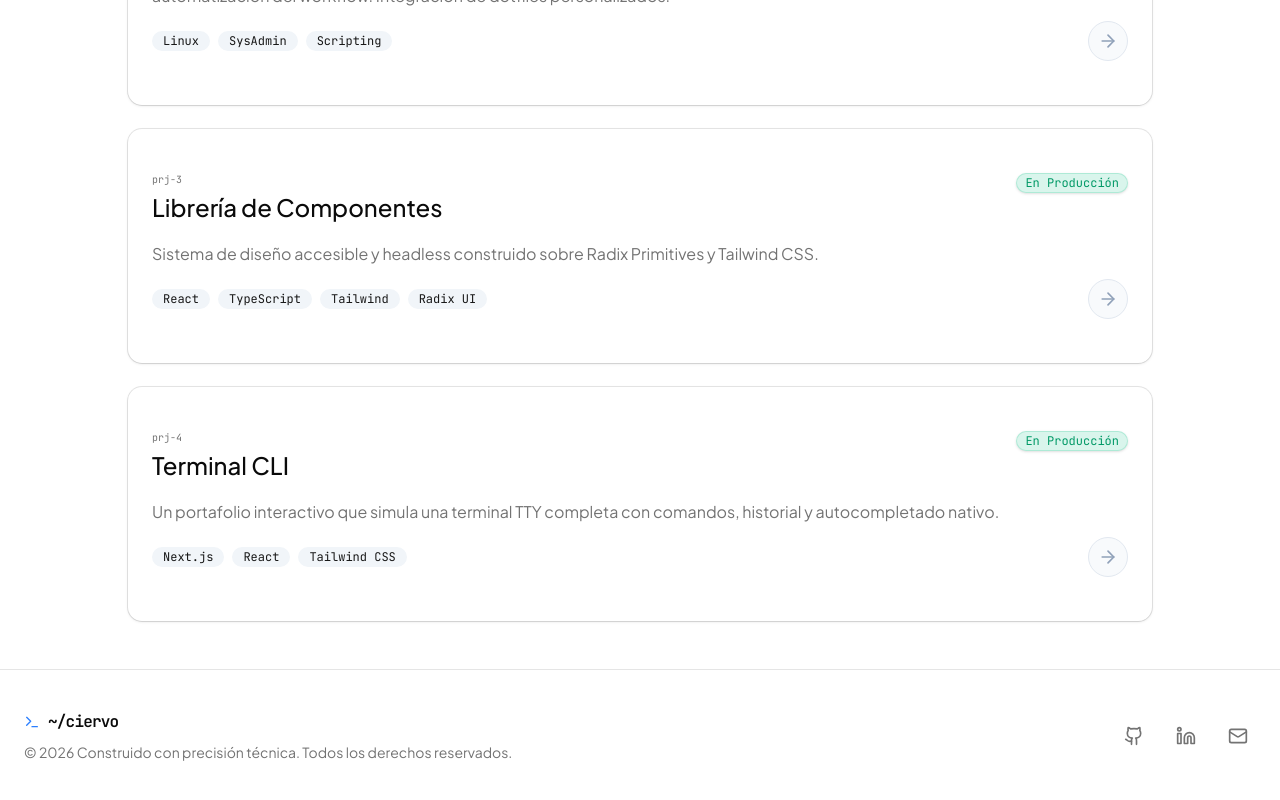
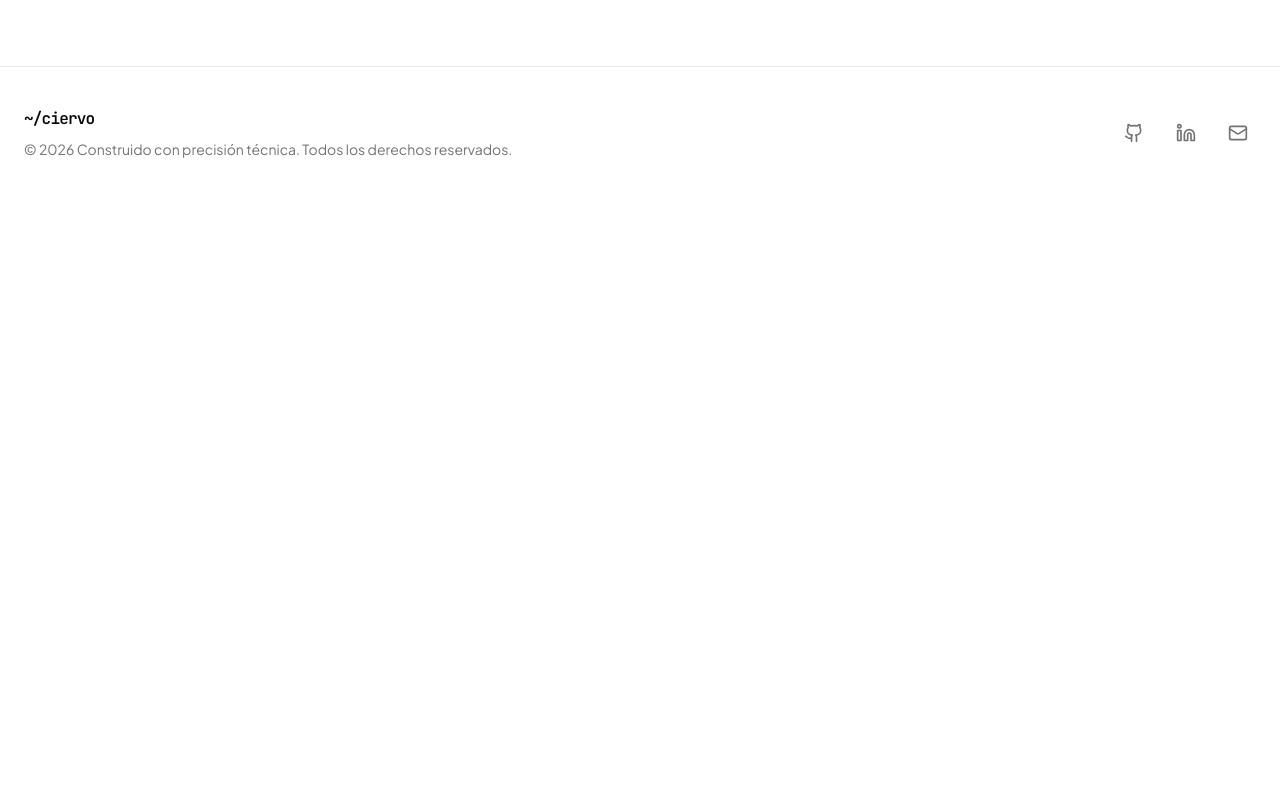
Before and after one commit to Emanuel-Balbuena/Portfolio, a Next.js app: page /projects in a window 1280 px wide. Shown: the part 734-1534 px from the top of the page. After the commit the page ends 933 px from the top, so only its background shows below. Built offline with nearby package versions, Linux system fonts and the light colour scheme.

Commit message:
Delete fake prjects

```diff
--- a/components/footer.tsx
+++ b/components/footer.tsx
@@ -1,4 +1,4 @@
-import { Github, Linkedin, Mail, Terminal } from "lucide-react";
+import { Github, Linkedin, Mail } from "lucide-react";
 import Link from "next/link";
 
 export function Footer() {
@@ -9,7 +9,6 @@
         {/* Sección Izquierda: Branding y Copyright */}
         <div className="flex flex-col items-center md:items-start gap-2">
           <div className="flex items-center gap-2 font-mono font-semibold tracking-tighter">
-            <Terminal className="size-4 text-blue-500" />
             <span>~/ciervo</span>
           </div>
           <p className="text-sm text-muted-foreground font-sans">
--- a/components/navbar.tsx
+++ b/components/navbar.tsx
@@ -14,7 +14,7 @@
   SheetTrigger,
 } from "@/components/ui/sheet";
 import { cn } from "@/lib/utils";
-import { Menu, Terminal } from "lucide-react";
+import { Menu } from "lucide-react";
 import Link from "next/link";
 import * as React from "react";
 
@@ -117,7 +117,6 @@
               <SheetContent side="left" className="w-[300px] sm:w-[400px] border-r border-border bg-background/95 backdrop-blur-md px-6">
                 <SheetHeader className="pb-6 border-b border-border pt-4">
                   <SheetTitle className="font-mono tracking-tighter text-left flex items-center gap-2">
-                    <Terminal className="size-4 text-blue-500" />
                     ~/ciervo
                   </SheetTitle>
                 </SheetHeader>
```
Also changed, not shown: lib/projects.ts (+5 -3 lines).
